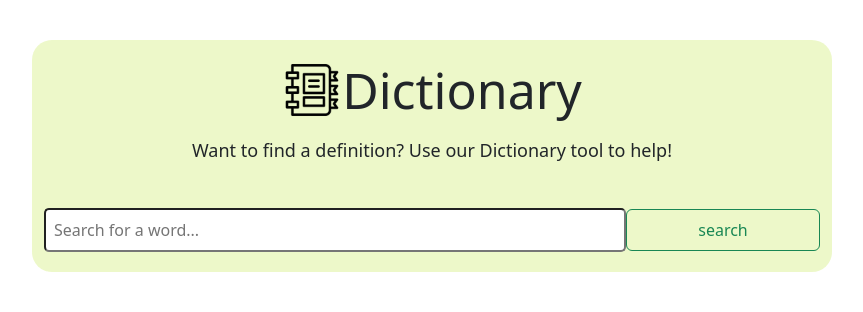
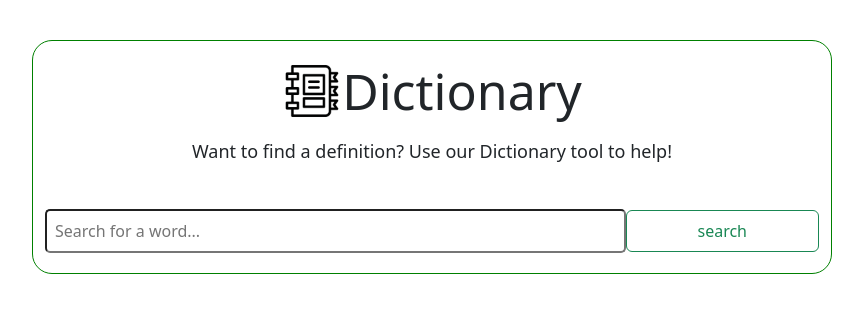
Before and after one commit to BethJW/dictionary-app, a React (Create React App) app: page / in a window 1280 px wide. Shown: the top 312 px of the page, without its empty margins (208-1071 px from the left). Built offline with nearby package versions, Linux system fonts and the light colour scheme.

Commit message:
added border to form

```diff
--- a/src/App.css
+++ b/src/App.css
@@ -3,7 +3,7 @@
   margin: 40px auto;
   text-align: center;
   border-radius: 20px;
-  background-color: rgba(192, 231, 73, 0.294);
+  border: 1px solid green;
 }
 header {
   text-align: center;
```
